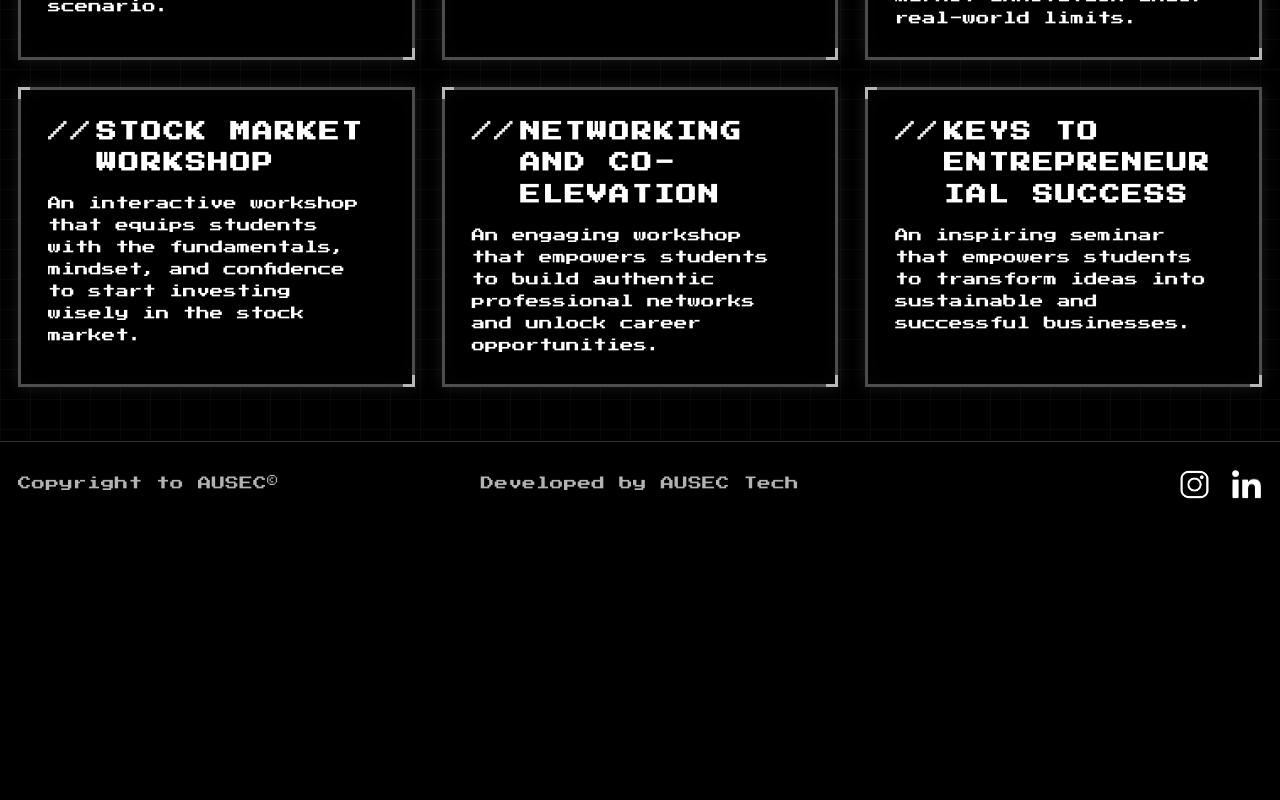
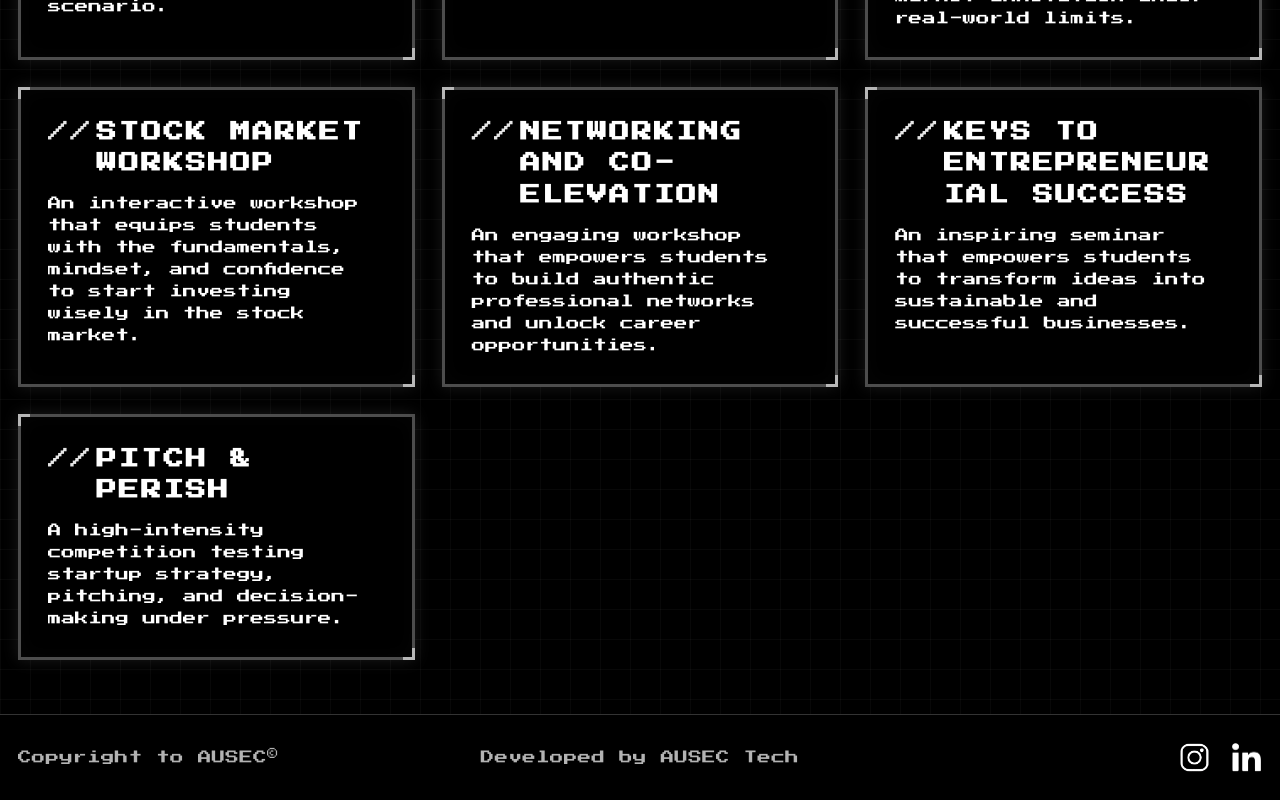
Before and after one commit to PraveenVenktateshNA/Enantra26website, a React (Vite) app: page /events in a window 1280 px wide. Shown: the part 1101-1901 px from the top of the page. Before the commit the page ends 1628 px from the top, so only its background shows below. Built offline with nearby package versions, Linux system fonts and the light colour scheme.

Commit message:
added Pitch and Perish event

```diff
--- a/src/index.css
+++ b/src/index.css
@@ -225,9 +225,9 @@
   --grid-color: rgba(179, 214, 111, 0.08);
 }
 .grid > :nth-child(13) .card-minimal {
-  --card-bg: #0f1518;
-  --card-text: #88c0d0;
-  --grid-color: rgba(136, 192, 208, 0.08);
+  --card-bg: #1f1318;
+  --card-text: #f7768e;
+  --grid-color: rgba(247, 118, 142, 0.08);
 }
 .grid > :nth-child(14) .card-minimal {
   --card-bg: #17121a;
@@ -380,8 +380,8 @@ body:has(.grid > :nth-child(13) .card-minimal:hover) #root,
 body:has(.grid > :nth-child(13) .card-minimal:active) #root,
 body:has(.grid > :nth-child(13) .card-minimal:hover) *,
 body:has(.grid > :nth-child(13) .card-minimal:active) * {
-  background-color: #0f1518 !important;
-  color: #88c0d0 !important;
+  background-color: #1f1318 !important;
+  color: #f7768e !important;
 }
 body:has(.grid > :nth-child(14) .card-minimal:hover),
 body:has(.grid > :nth-child(14) .card-minimal:active),
@@ -999,8 +999,8 @@ body:has(.grid > :nth-child(12) .card-minimal:active) .grid-pattern {
 body:has(.grid > :nth-child(13) .card-minimal:hover) .grid-pattern,
 body:has(.grid > :nth-child(13) .card-minimal:active) .grid-pattern {
   background-image:
-    linear-gradient(rgba(136, 192, 208, 0.08) 1px, transparent 1px),
-    linear-gradient(90deg, rgba(136, 192, 208, 0.08) 1px, transparent 1px) !important;
+    linear-gradient(rgba(247, 118, 142, 0.08) 1px, transparent 1px),
+    linear-gradient(90deg, rgba(247, 118, 142, 0.08) 1px, transparent 1px) !important;
 }
 body:has(.grid > :nth-child(14) .card-minimal:hover) .grid-pattern,
 body:has(.grid > :nth-child(14) .card-minimal:active) .grid-pattern {
@@ -1337,6 +1337,25 @@ body:has(.grid > :nth-child(20) .card-minimal:active) .grid-pattern {
   text-shadow: 0 0 10px #b8cc8f;
 }
 
+.event-modal-backdrop[data-event-id="13"] {
+  background-color: rgba(31, 19, 24, 0.95);
+}
+.event-modal-content[data-event-id="13"] {
+  background-color: #1f1318;
+  color: #f7768e;
+  border-color: #f7768e;
+  box-shadow:
+    0 0 30px #f7768e,
+    inset 0 0 30px rgba(247, 118, 142, 0.1);
+}
+.event-modal-content[data-event-id="13"] .modal-corner {
+  display: none;
+}
+.event-modal-content[data-event-id="13"] .modal-close-btn {
+  color: #f7768e;
+  text-shadow: 0 0 10px #f7768e;
+}
+
 /* Hide scrollbar for Chrome, Safari and Opera */
 .event-modal-content::-webkit-scrollbar {
   display: none;
--- a/src/pages/Events.jsx
+++ b/src/pages/Events.jsx
@@ -12,7 +12,7 @@ import question from '../assets/posters/20Questions.jpg';
 import doorPoster from '../assets/posters/Doordarshan.png';
 import entrePoster from '../assets/posters/keys.png';
 import networkPoster from '../assets/posters/Networking.png';
-
+import pitchPoster from '../assets/posters/pitch.jpeg';
 export default function Events() {
   const headerRef = useScrollReveal({ threshold: 0.4 });
   const [selectedEvent, setSelectedEvent] = useState(null);
@@ -32,7 +32,7 @@ export default function Events() {
       dateTime: 'February 23, 2025',
       venue: 'Vivek Auditorium',
       contact: 'John Doe | +91 98765 43210 | john@example.com',
-      registerLink: 'https://unstop.com/event1'
+      registerLink: ''
     },
     {
       id: 2,
@@ -195,6 +195,20 @@ export default function Events() {
       venue: 'Hall of Guines',
       contact: 'Tanisha | +91 72002 39402 | Sam | +91 99404 29443',
       registerLink: 'https://unstop.com/p/keys-to-entrepreneurial-success-enantra-100-anna-university-au-chennai-1642856?lb=eUxCbbeV&utm_medium=Share&utm_source=ausec2023&utm_campaign=Workshops'
+    },
+    {
+      id: 13,
+      title: 'Pitch & Perish',
+      text: 'A high-intensity competition testing startup strategy, pitching, and decision-making under pressure.',
+      image: pitchPoster,
+      fullDescription: 'Pitch & Perish is a high-intensity entrepreneurship competition that challenges participants to think creatively, communicate persuasively, and analyze strategically under pressure. Designed to simulate real startup battles, the event pushes teams to make smart investment decisions, pitch convincingly, and defend their business logic in dynamic situations.',
+      rules: [
+              'Team size 2-3 members'
+      ],
+      dateTime: 'February 23, 2025 | 9:00 AM to 5:00 PM',
+      venue: 'Knowledge Park',
+      contact: 'Abijith Varma | +91 63835 47450 | Harini Rajam | +91 83470 89212 | Hemachandran | +91 94440 31643',
+      registerLink: ''
     }
   ];
 
```
Also changed, not shown: src/assets/posters/pitch.jpeg (added).
